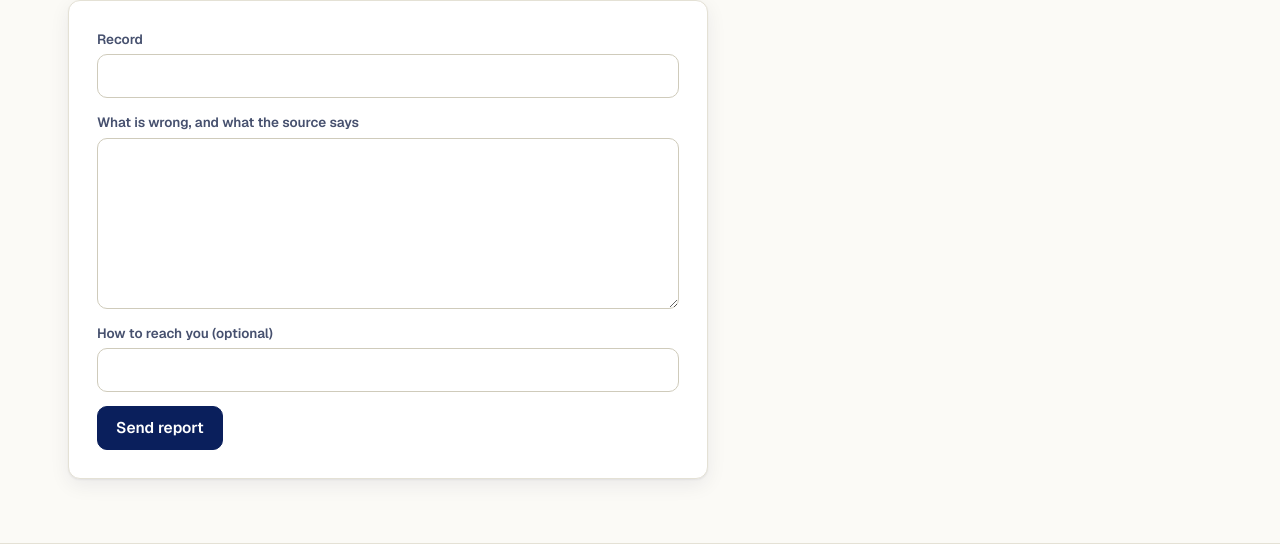
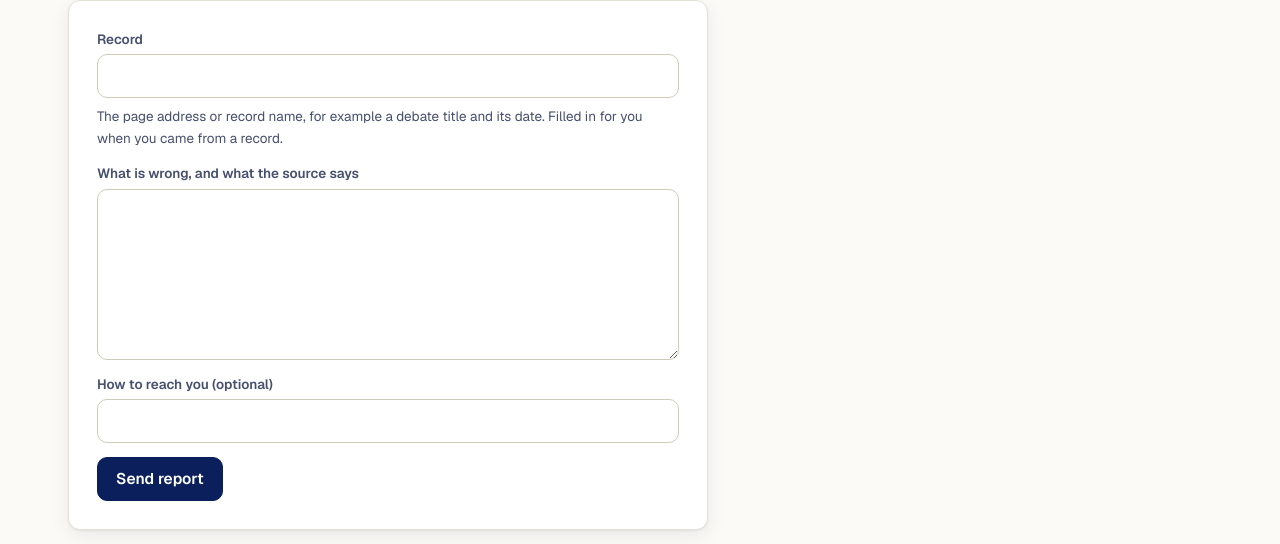
Before and after one commit to Shanahan-Suresh/tanya-dewan, a FastAPI app: page /correction in a window 1280 px wide. Shown: the part 241-785 px from the top of the page. Run offline with FastAPI, Linux system fonts and the light colour scheme.

Commit message:
feat(web): MP search, readable answer sources, one legal line, form hint
- /mp?q= filters MPs by name, seat or code (htmx as you type, plain GET without JS)
- answer sources carry a readable title and a where-and-when line (Act title and section,
  or debate title with chamber and date) in the page language; the preview uses them too
- the answer's own not-legal-advice line is dropped on the page, which shows it in the foot
- report form: a hint under the Record field; 404 button says where it goes; 1 result singular

```diff
--- a/parlimen/web/app.py
+++ b/parlimen/web/app.py
@@ -43,6 +43,7 @@ from jinja2 import Environment, FileSystemLoader, pass_context, select_autoescap
 from starlette.exceptions import HTTPException as StarletteHTTPException
 from pydantic import BaseModel
 
+from .. import answer as answer_mod
 from .. import config
 from ..records import Records, reflow, slug
 from . import present
@@ -196,7 +197,9 @@ def create_app(records: Records | None = None, searcher=None, answer_fn: Callabl
 
     env.filters["hdate"] = hdate
     env.globals.update(law_url=law_url, debate_url=debate_url, pdf_page=pdf_page, slug=slug,
-                       site_name=config.SITE_NAME, examples=EXAMPLES)
+                       site_name=config.SITE_NAME, examples=EXAMPLES,
+                       # the answer's own closing line; the page shows it once, in the answer foot
+                       advice_lines=[answer_mod.NOT_ADVICE, answer_mod.NOT_ADVICE_MS])
     engine = _Engine(searcher)
     app.state.engine = engine
     limits = limits or Limits()
@@ -323,6 +326,8 @@ def create_app(records: Records | None = None, searcher=None, answer_fn: Callabl
         r = rec()
         acts: dict[str, dict | None] = {}
         sittings: dict[tuple, dict | None] = {}
+        units: dict[str, dict | None] = {}
+        page_lang = hl(request)
         passages = []
         for p, seq in zip(trace.passages, seqs):
             if p.kind == "law":
@@ -335,9 +340,20 @@ def create_app(records: Records | None = None, searcher=None, answer_fn: Callabl
                 sp = r.speech(p.unit, seq)
                 url, pdf = debate_url(p.unit, seq), pdf_page((s or {}).get("pdf", ""), (sp or {}).get("page_start"))
             draft = p.kind != "law" and bool((s or {}).get("draft"))
-            passages.append({"cite": p.cite, "header": p.header, "text": p.text, "kind": p.kind, "url": url,
-                             "pdf": pdf, "via": p.via, "score": round(p.score, 4), "draft": draft})
+            if p.kind == "law":
+                act_title = present.tcase((a or {}).get("title_bi" if p.lang == "BI" else "title_bm", "")) or f"Act {p.act}"
+                title = f"{act_title}, {t('section', page_lang).lower()} {p.section}"
+                meta = f"{t('as_at', page_lang)} {present.hdate(p.date, page_lang)}"
+            else:
+                unit = units.setdefault(p.unit, r.unit(p.unit))
+                title = present.tcase((unit or {}).get("title", "")) or p.unit
+                meta = f"{'Dewan Rakyat' if p.chamber == 'DR' else t('chamber_KK', page_lang)} · {present.hdate(p.date, page_lang)}"
+            passages.append({"cite": p.cite, "title": title, "meta": meta, "header": p.header, "text": p.text,
+                             "kind": p.kind, "url": url, "pdf": pdf, "via": p.via, "score": round(p.score, 4),
+                             "draft": draft})
         sources = [{"n": s.n, "cite": s.cite, "quotes": s.quotes,
+                    "title": passages[s.index]["title"] if 0 <= s.index < len(passages) else s.cite,
+                    "meta": passages[s.index]["meta"] if 0 <= s.index < len(passages) else "",
                     "url": passages[s.index]["url"] if 0 <= s.index < len(passages) else "",
                     "pdf": passages[s.index]["pdf"] if 0 <= s.index < len(passages) else "",
                     "draft": passages[s.index]["draft"] if 0 <= s.index < len(passages) else False}
@@ -487,9 +503,14 @@ def create_app(records: Records | None = None, searcher=None, answer_fn: Callabl
     # ---------- MPs, bills, topics ----------
 
     @app.get("/mp", response_class=HTMLResponse)
-    def members(request: Request, parliament: str = "15"):
+    def members(request: Request, parliament: str = "15", q: str = ""):
         p = int(parliament) if parliament in ("14", "15") else 15
-        return page(request, "members.html", members=rec().members(p), parliament=p)
+        q = q.strip()[:80]
+        rows = rec().members(p)
+        if q:
+            needle = q.casefold()
+            rows = [m for m in rows if needle in f"{m['code']} {m['seat']} {m['name']}".casefold()]
+        return page(request, "members.html", members=rows, parliament=p, q=q)
 
     @app.get("/mp/{member}", response_class=HTMLResponse)
     def member(request: Request, member: str):
--- a/parlimen/web/i18n.py
+++ b/parlimen/web/i18n.py
@@ -80,6 +80,7 @@ TEXT = {
         "Komitmen khusus"),
     "f_kind_routine": ("Routine steps",
         "Langkah rutin"),
+    "f_mp_find": ("Name or seat", "Nama atau kawasan"),
     "apply": ("Show results",
         "Papar hasil"),
     "sources": ("Sources",
@@ -196,6 +197,7 @@ TEXT = {
         "Jawatan diambil daripada label orang yang sama pada persidangan berdekatan"),
     "questions_intro": ("Oral questions, each matched to the minister's answer. AI does the matching and writes the summaries. Every card links to the verbatim speeches.",
         "Soalan lisan, setiap satu dipadankan dengan jawapan menteri. AI membuat padanan dan menulis ringkasan. Setiap kad memaut ke ucapan verbatim."),
+    "result": ("result", "hasil"),
     "results": ("results",
         "hasil"),
     "page_of": ("Page {page} of {pages}",
@@ -242,6 +244,9 @@ TEXT = {
         "Beritahu kami apa yang salah. Kami menangani laporan dalam masa 7 hari. Berikan maklumat hubungan hanya jika anda mahu dibalas."),
     "correction_record": ("Record",
         "Rekod"),
+    "correction_record_hint": ("The page address or record name, for example a debate title and its date. Filled in for you when you came from a record.",
+        "Alamat halaman atau nama rekod, contohnya tajuk perbahasan dan tarikhnya. Diisi sendiri jika anda datang dari halaman rekod."),
+    "go_home": ("Go to the home page", "Ke halaman utama"),
     "correction_text": ("What is wrong, and what the source says",
         "Apa yang salah, dan apa kata sumbernya"),
     "correction_contact": ("How to reach you (optional)",
--- a/parlimen/web/static/site.css
+++ b/parlimen/web/static/site.css
@@ -548,3 +548,9 @@ ol.timeline .when { font-weight: 650; font-size: 14.5px; color: var(--muted); ma
   .peek { left: 12px !important; right: 12px; top: auto !important; width: auto;
     bottom: calc(84px + env(safe-area-inset-bottom, 0px)); }
 }
+
+/* A source card's title, then where and when it is from. */
+.src .cl { display: grid; gap: 2px; }
+.src .cl .meta { font-weight: 400; font-size: 13.5px; color: var(--muted); }
+/* Help text under a form field. */
+.hint { display: block; font-weight: 400; font-size: 13.5px; color: var(--muted); margin-top: 4px; }
--- a/parlimen/web/templates/acts.html
+++ b/parlimen/web/templates/acts.html
@@ -9,7 +9,7 @@
 </form>
 <div id="results" aria-live="polite">
 {% block results %}
-<p class="count tnum">{{ acts|length }} {{ t('results') }}</p>
+<p class="count tnum">{{ acts|length }} {{ t('result') if acts|length == 1 else t('results') }}</p>
 <div class="list-wrap"><table class="list rows">
   <thead><tr><th>{{ t('act') }}</th><th>English</th><th>Bahasa Melayu</th><th>{{ t('as_at') }}</th></tr></thead>
   <tbody>
--- a/parlimen/web/templates/commitments.html
+++ b/parlimen/web/templates/commitments.html
@@ -16,7 +16,7 @@
 <div id="results" aria-live="polite">
 {% block results %}
 {% import "_macros.html" as m with context %}
-<p class="count tnum">{{ "{:,}".format(res.total) }} {{ t('results') }}</p>
+<p class="count tnum">{{ "{:,}".format(res.total) }} {{ t('result') if res.total == 1 else t('results') }}</p>
 {% if res.rows %}
 <div class="cards">{% for c in res.rows %}{{ m.commitment_card(c) }}{% endfor %}</div>
 {% else %}<p class="card empty">{{ t('empty') }}</p>{% endif %}
--- a/parlimen/web/templates/correction.html
+++ b/parlimen/web/templates/correction.html
@@ -9,7 +9,7 @@
 {% if not sent %}
 <form class="stack card pad" method="post" action="/correction">
   <input type="hidden" name="back" value="{{ back }}">
-  <label>{{ t('correction_record') }} <input name="record" value="{{ record }}"></label>
+  <label>{{ t('correction_record') }} <input name="record" value="{{ record }}" aria-describedby="record-hint"><span class="hint" id="record-hint">{{ t('correction_record_hint') }}</span></label>
   <label>{{ t('correction_text') }} <textarea name="text" rows="6" maxlength="4000" required></textarea></label>
   <label>{{ t('correction_contact') }} <input name="contact" maxlength="200"></label>
   <div><button class="btn" type="submit">{{ t('send') }}</button></div>
--- a/parlimen/web/templates/home.html
+++ b/parlimen/web/templates/home.html
@@ -122,7 +122,7 @@
 </div>
 
 <script id="strings" type="application/json">{{ {
-  'lang': lang, 'examples': examples,
+  'lang': lang, 'examples': examples, 'advice_lines': advice_lines,
   'step_search': t('step_search'), 'step_rank': t('step_rank'), 'step_write': t('step_write'),
   'sources': t('sources'), 'sources_wait': t('sources_wait'), 'passages': t('passages'),
   'bm25': t('stage_bm25'), 'dense': t('stage_dense'), 'fused': t('stage_fused'), 'reranked': t('stage_reranked'),
--- a/parlimen/web/templates/missing.html
+++ b/parlimen/web/templates/missing.html
@@ -2,5 +2,5 @@
 {% block title %}{{ t('not_found') }}{% endblock %}
 {% block robots %}<meta name="robots" content="noindex">{% endblock %}
 {% block main %}
-<header class="ph"><p class="eyebrow">404</p><h1>{{ t('not_found') }}</h1><p class="lead">{{ t('not_found_body') }}</p><p><a class="btn" href="/">{{ t('nav_ask') }}</a></p></header>
+<header class="ph"><p class="eyebrow">404</p><h1>{{ t('not_found') }}</h1><p class="lead">{{ t('not_found_body') }}</p><p><a class="btn" href="/">{{ t('go_home') }}</a></p></header>
 {% endblock %}
--- a/parlimen/web/templates/questions.html
+++ b/parlimen/web/templates/questions.html
@@ -15,7 +15,7 @@
 <div id="results" aria-live="polite">
 {% block results %}
 {% import "_macros.html" as m with context %}
-<p class="count tnum">{{ "{:,}".format(res.total) }} {{ t('results') }}</p>
+<p class="count tnum">{{ "{:,}".format(res.total) }} {{ t('result') if res.total == 1 else t('results') }}</p>
 {% if res.rows %}
 <div class="cards">{% for q in res.rows %}{{ m.qa_card(q) }}{% endfor %}</div>
 {% else %}<p class="card empty">{{ t('empty') }}</p>{% endif %}
```
Also changed, not shown: PROGRESS.md (+5 -5 lines), parlimen/web/static/ask.js (+7 -4 lines), parlimen/web/templates/members.html (+12 -0 lines), tests/test_web.py (+7 -0 lines).
